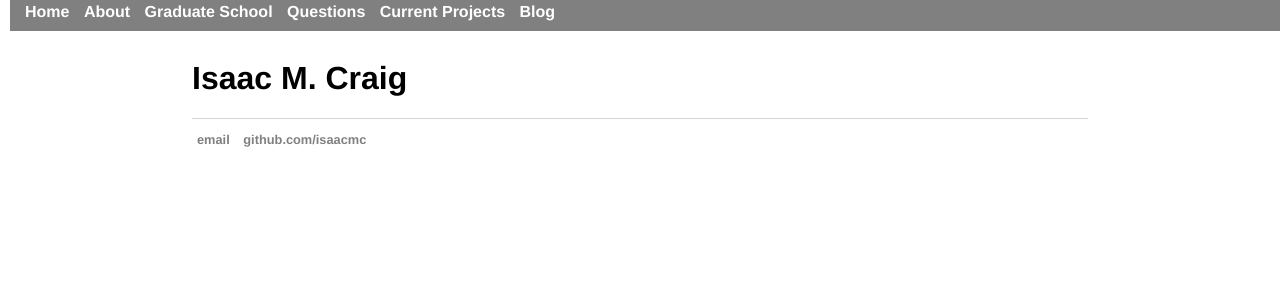
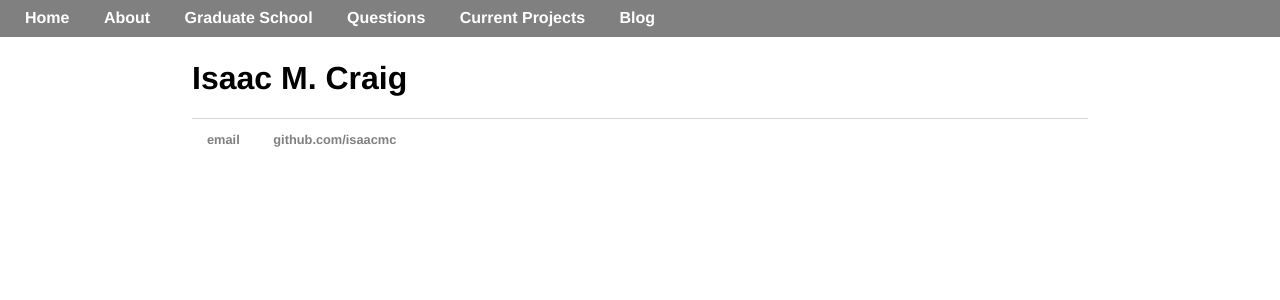
Before and after one commit to isundberg/isaacmc.github.io, a Jekyll site: the page built from index.html, in a window 1280 px wide. Shown: the top 300 px of the page. Built offline with Jekyll 4.4.1, drawn with Linux system fonts in a browser that asks for light colours.

Commit message:
Update main.css

```diff
--- a/css/main.css
+++ b/css/main.css
@@ -10,7 +10,6 @@ nav ul {
     font-weight: bold;
     position:fixed;
     top:-17px;
-    margin: 10px;
     left:0;
     width: 100%;
     padding: 10px;
@@ -27,6 +26,7 @@ footer ul {
 nav ul li, footer ul li {
     display: inline;
     padding:5px;
+    margin: 10px;
     color: white;
 }
 
```
